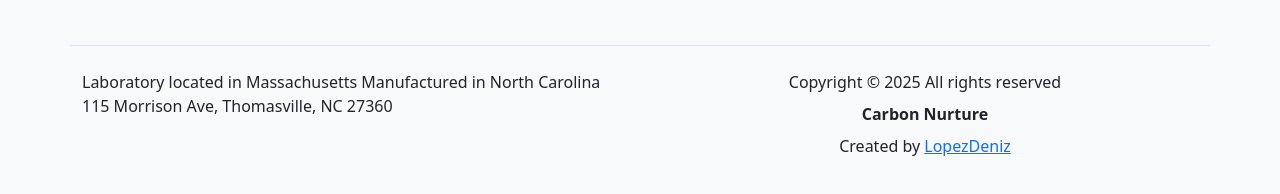
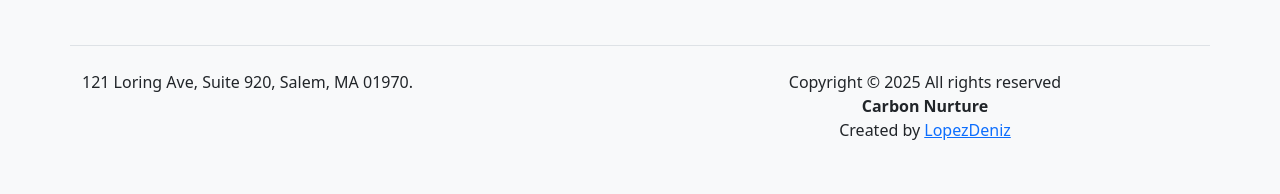
Before and after one commit to itcarbonnurture/carbon_nurture, a Nuxt app: page / in a window 1280 px wide. Shown: the part 4945-5139 px from the top of the page. Built offline with nearby package versions, Linux system fonts and the light colour scheme; a web font is replaced by a local one.

Commit message:
fix footer add new adress

```diff
--- a/components/Footer.vue
+++ b/components/Footer.vue
@@ -44,12 +44,12 @@
               <h2 class="footer-heading">Follow Us</h2>
               <ul class="ftco-footer-social p-0">
   <li class="ftco-animate">
-    <a href="#" title="Facebook">
+    <a href="https://www.facebook.com/profile.php?viewas=100000686899395&id=61573299985726" title="Facebook">
       <i class="bi bi-facebook social-icon"></i> <!-- Исправлено -->
     </a>
   </li>
   <li class="ftco-animate">
-    <a href="#" title="LinkedIn">
+    <a href="https://www.facebook.com/profile.php?viewas=100000686899395&id=61573299985726" title="LinkedIn">
       <i class="bi bi-linkedin social-icon"></i> <!-- Исправлено -->
     </a>
   </li>
@@ -87,20 +87,19 @@
 
 
           <p class="mb-2 text-start">
-           Laboratory located in Massachusetts
-              Manufactured in North Carolina 115 Morrison Ave, Thomasville, NC 27360
+            121 Loring Ave, Suite 920, Salem, MA 01970.
           </p>
 
         </div>
         <div class="col-6">
-          <p class="mb-2">
+          <p class="mb-0">
             Copyright &copy; {{ currentYear }} All rights reserved
           </p>
 
-          <p class="mb-2">
+          <p class="mb-0">
             <strong>Carbon Nurture</strong>
           </p>
-          <p class="mb-2">
+          <p class="mb-0">
             Created by <a href="https://github.com/lopezdeniz" target="_blank">LopezDeniz</a>
           </p>
         </div>
```
